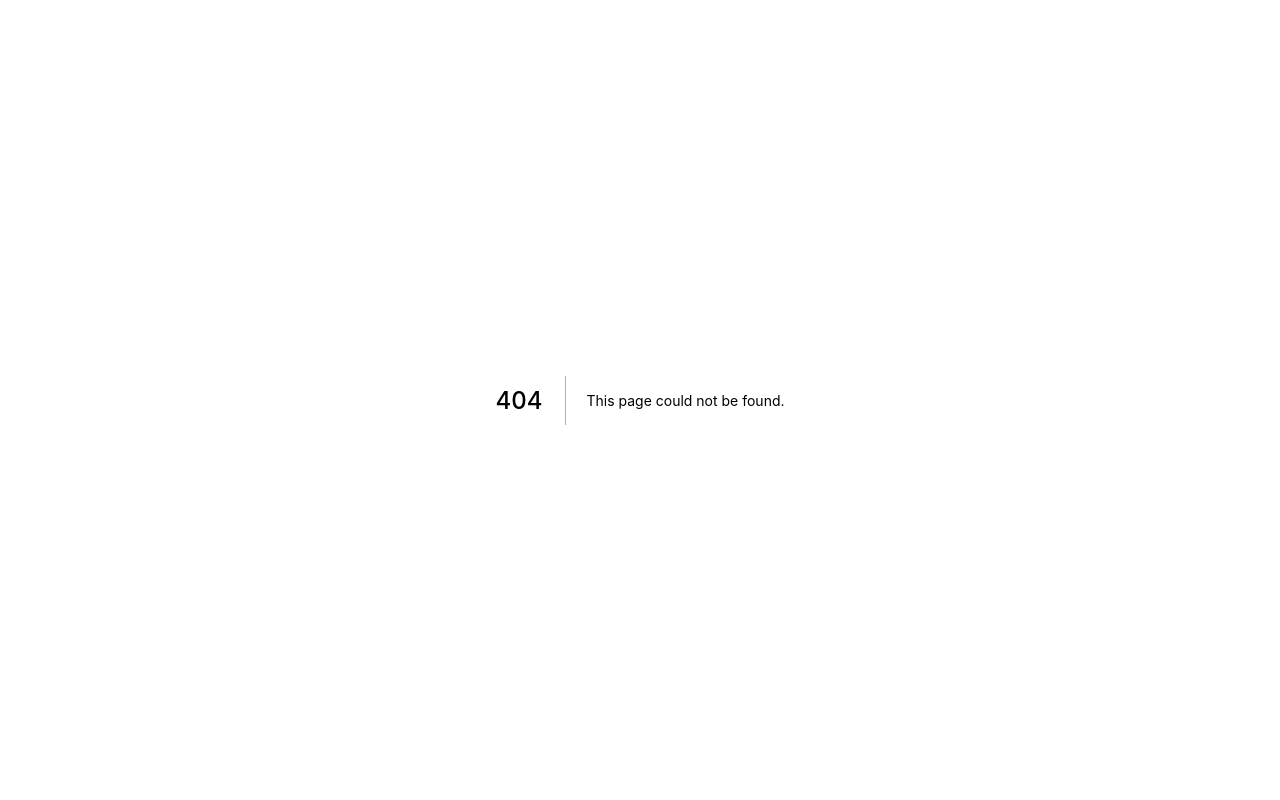
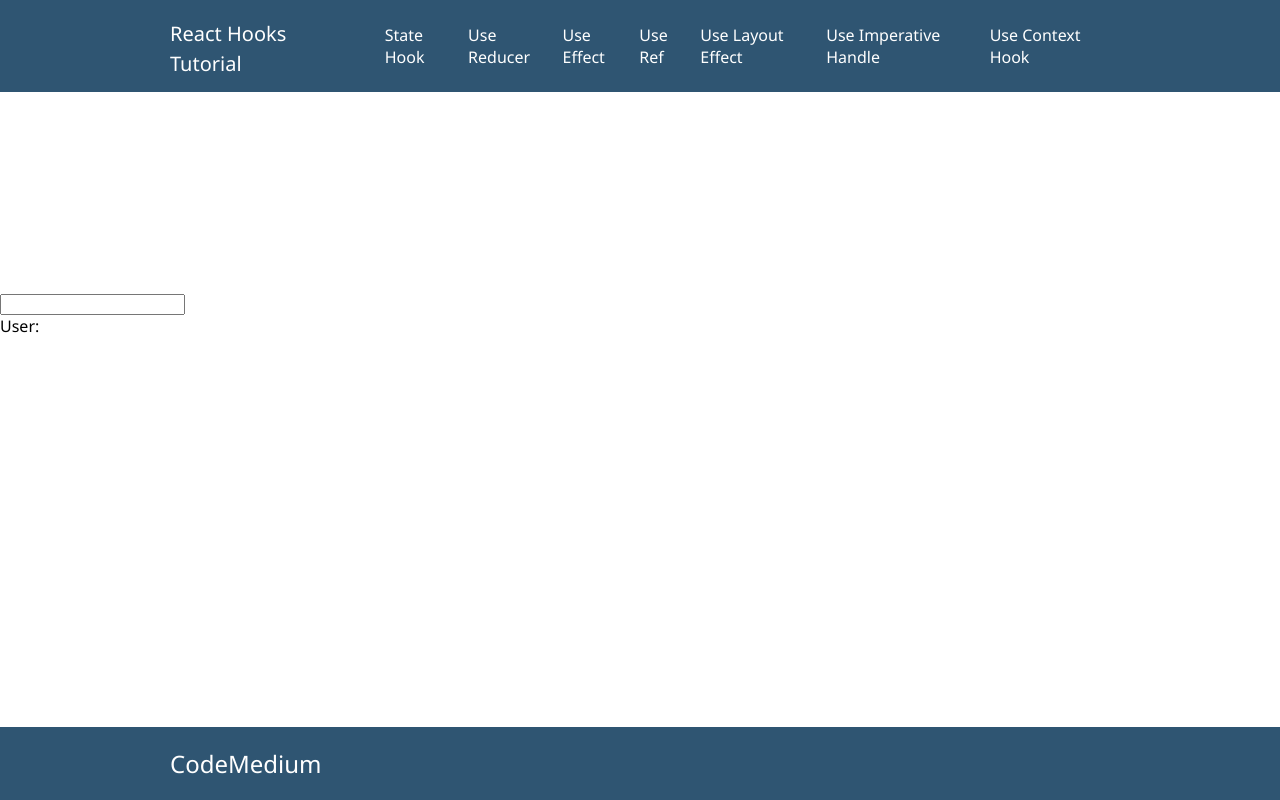
Before and after one commit to ArnasDickus/react-hooks-series, a Next.js app: page /use-context in a window 1280 px wide. Before the commit this address had no page. Built offline with nearby package versions, Linux system fonts and the light colour scheme.

Commit message:
finished useContext

```diff
--- a/src/components/layout/sections/header/nav-links/nav-links.ts
+++ b/src/components/layout/sections/header/nav-links/nav-links.ts
@@ -37,4 +37,9 @@ export const navLinks: INavLinks[] = [
         routeName: 'Use Imperative Handle',
         routeLink: routes['use-imperative-handle']
     },
+    {
+        display: true,
+        routeName: 'Use Context Hook',
+        routeLink: routes['use-context']
+    },
 ]
--- /dev/null
+++ b/src/components/layout/sections/use-context/login/login.tsx
@@ -0,0 +1,14 @@
+import { AppContext } from '@pages/use-context';
+import React, { useContext } from 'react'
+
+
+const Login = () => {
+    const appContext= useContext(AppContext);
+  return (
+    <div><input onChange={(event) => {
+        appContext?.setUserName(event?.target?.value);
+    }}/> </div>
+  )
+}
+
+export default Login
--- /dev/null
+++ b/src/components/layout/sections/use-context/user/user.tsx
@@ -0,0 +1,11 @@
+import { AppContext } from '@pages/use-context'
+import React, { useContext } from 'react'
+
+const User = () => {
+    const appContext = useContext(AppContext);
+  return (
+    <div>User: {appContext?.userName}</div>
+  )
+}
+
+export default User
--- /dev/null
+++ b/src/pages/use-context/index.tsx
@@ -0,0 +1,55 @@
+
+import Layout from '@components/layout/layout'
+import Login from '@components/layout/sections/use-context/login/login';
+import User from '@components/layout/sections/use-context/user/user';
+import { IHeadSeo } from '@shared/interfaces'
+import React, { useEffect, useState, createContext } from 'react'
+import styled from 'styled-components';
+
+interface IAppContext {
+    userName: string;
+    setUserName: React.Dispatch<React.SetStateAction<string>>;
+}
+
+export const AppContext = createContext<IAppContext | null>(null);
+
+const useContextPage = () => {
+  const headSeoData: IHeadSeo = {
+    title: "Use Context Page",
+    content: "Use Context hooks",
+    description: "Training for Context hook"
+  }
+  const [userName, setUserName] = useState("");
+
+  return (
+    <Layout headSeoData={headSeoData}>
+      <ContaineruseContextPage>
+        <AppContext.Provider value={{userName, setUserName}}>
+       <Login />
+        <User />
+        </AppContext.Provider>
+
+
+        {/* Working simple example */}
+        {/* <Login setUserName={setUserName} />
+        <User userName={userName} /> */}
+      </ContaineruseContextPage>
+    </Layout>
+  )
+}
+
+export default useContextPage;
+
+const ContaineruseContextPage = styled.div`
+  margin-top: 200px;
+
+
+  .wrapper {
+    display: flex;
+  justify-content: center;
+  column-gap: 20px;
+  }
+  .text {
+      text-align: center;
+  }
+`;
--- a/src/shared/routes.ts
+++ b/src/shared/routes.ts
@@ -5,5 +5,6 @@ export const routes = {
     'use-effect': '/use-effect',
     'use-ref': '/use-ref',
     'use-layout-effect': '/use-layout-effect',
-    'use-imperative-handle': '/use-imperative-handle'
+    'use-imperative-handle': '/use-imperative-handle',
+    'use-context': '/use-context'
 }
```
